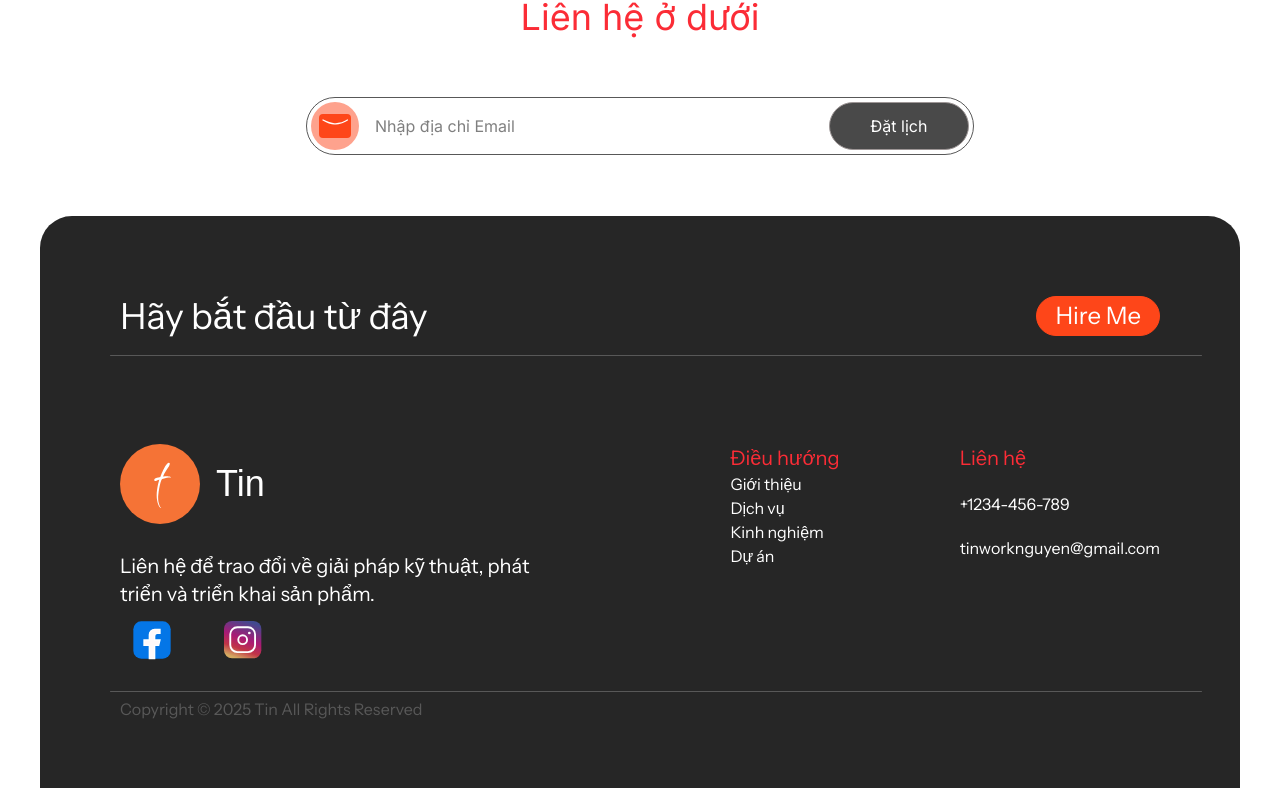
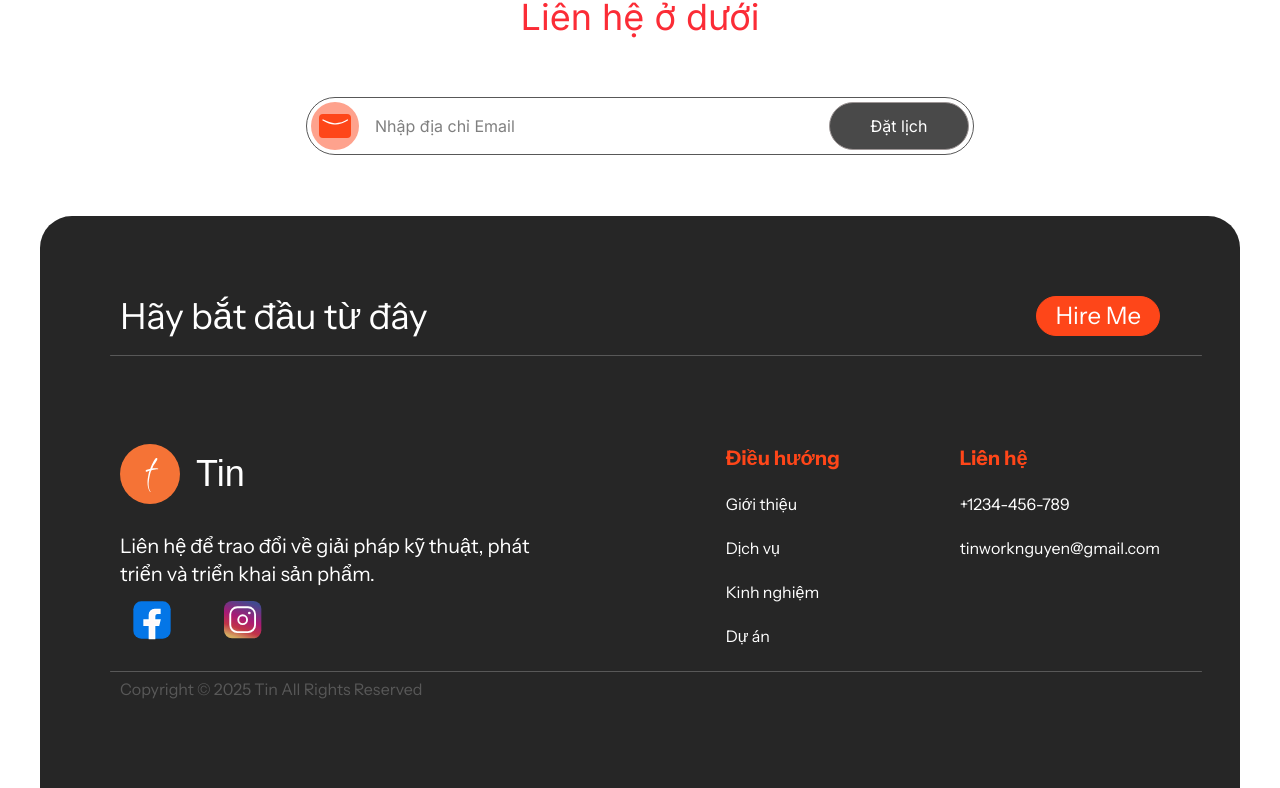
Before and after one commit to tinwok/trung-tin-portfolio, a React (Vite) app: page / in a window 1280 px wide. Shown: the part 4232-5020 px from the top of the page. Built offline with nearby package versions, Linux system fonts and the light colour scheme; a web font is replaced by a local one.

Commit message:
fixed some issue

```diff
--- a/src/components/Footer.jsx
+++ b/src/components/Footer.jsx
@@ -21,7 +21,7 @@ function Footer() {
                 >
                     <div className="left-side w-[431px]">
                         <MainIcon name="Tin" image={tinLogo} className="mb-[28px]"></MainIcon>
-                        <p className="lg:text-xl">{FooterData.des}</p>
+                        <p className="text-l lg:text-xl">{FooterData.des}</p>
                         <div className="flex gap-10 items-center">
                             <a href="#">
                                 <img src={facebookIcon} alt={facebookIcon + 'icon'} />
@@ -32,10 +32,13 @@ function Footer() {
                         </div>
                     </div>
                     <div className=" flex gap-30 justify-evenly">
-                        <ul className="flex flex-col gap-5 lg:block hidden">
+                        <ul className="lg:flex flex-col gap-5 hidden">
                             {FooterData.navigation.map((item) => {
                                 return (
-                                    <li key={item.id} className="first:text-red-500 first:text-medium first:text-xl">
+                                    <li
+                                        key={item.id}
+                                        className="first:text-[var(--color-orange)] first:font-bold first:text-xl"
+                                    >
                                         <a href="#">{item.content} </a>
                                     </li>
                                 );
@@ -44,7 +47,10 @@ function Footer() {
                         <ul className="flex flex-col gap-5">
                             {FooterData.contact.map((item) => {
                                 return (
-                                    <li key={item.id} className="first:text-red-500 first:text-medium first:text-xl">
+                                    <li
+                                        key={item.id}
+                                        className="first:text-[var(--color-orange)]  first:font-bold first:text-xl"
+                                    >
                                         <a href="#">{item.content} </a>
                                     </li>
                                 );
--- a/src/components/Services.jsx
+++ b/src/components/Services.jsx
@@ -8,7 +8,7 @@ function Services() {
             <div className="lg:max-w-[1200px] mx-auto w-full  bg-[var(--color-secondary)] lg:h-[658px] rounded-[40px] relative">
                 {/* top-container */}
                 <div
-                    className=" relative  w-full  flex flex-col items-center text-center  lg:flex-row lg:justify-around lg:items-center pt-[50px] lg:pt-[100px]
+                    className=" relative  w-full  flex flex-col items-center text-center  lg:flex-row lg:justify-around lg:items-center pt-[20px] lg:pt-[100px]
                 after:rounded-full after:content-[''] after:absolute after:bottom-[-20px] after:w-[85%] after:h-[2px] after:bg-[var(--color-description)] "
                 >
                     <h1 className=" text-white text-xl lg:text-4xl ">
--- a/src/components/subCompoments/MainIcon.jsx
+++ b/src/components/subCompoments/MainIcon.jsx
@@ -1,8 +1,10 @@
 function MainIcon({ name, image, className = '' }) {
     return (
         <div className={`flex items-center gap-4  cursor-pointer hover:text-[#FE4619]  ${className}`}>
-            <img src={image} alt={name + ' image'} className="lg:w-20 lg:h-20 object-contain" />
-            <h1 className="font-(family-name:--font-logo) text-white  lg:text-4xl hover:text-red-500">{name}</h1>
+            <img src={image} alt={name + ' image'} className="w-15 h-15 object-contain" />
+            <h1 className="font-(family-name:--font-logo) text-white text-xl lg:text-4xl hover:text-[var(--color-orange)] ">
+                {name}
+            </h1>
         </div>
     );
 }
```
